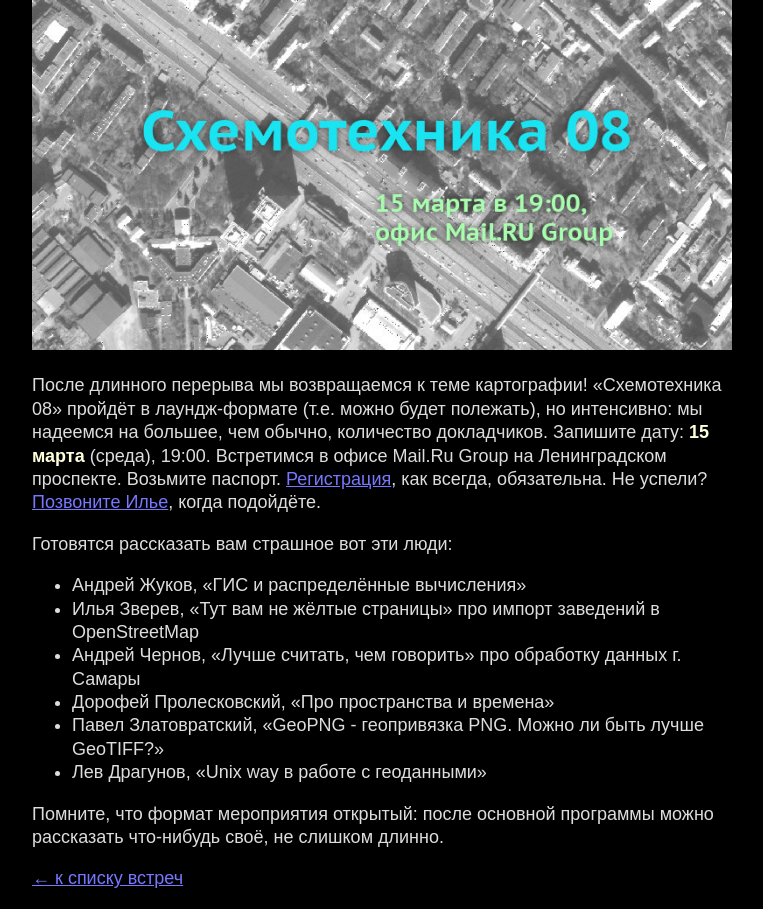
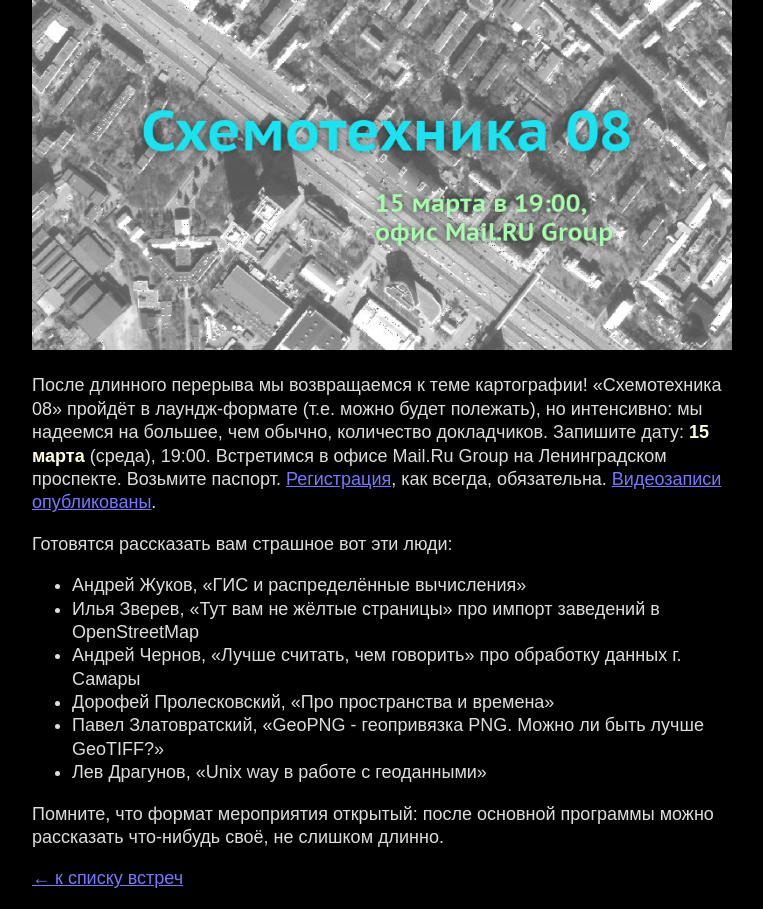
Before and after one commit to Zverik/schemotechnika, a Jekyll site: the page built from _posts/2017-03-10-schemo08.md, in a window 1280 px wide. Shown: the whole page, without its empty margins (258-1021 px from the left). Built offline with Jekyll 4.4.1, drawn with Linux system fonts in a browser that asks for light colours.

Commit message:
Youtube link for Cx08

```diff
--- a/_posts/2017-03-10-schemo08.md
+++ b/_posts/2017-03-10-schemo08.md
@@ -3,8 +3,9 @@ layout: post
 title: Схемотехника 08
 evdate: 15 марта 2017
 image: schemo08.jpg
+youtube: PLkvzAel8ISD39_e1_jIhhWnSltFNOdTwZ
 ---
-После длинного перерыва мы возвращаемся к теме картографии! «Схемотехника 08» пройдёт в лаундж-формате (т.е. можно будет полежать), но интенсивно: мы надеемся на большее, чем обычно, количество докладчиков. Запишите дату: **15 марта** (среда), 19:00. Встретимся в офисе Mail.Ru Group на Ленинградском проспекте. Возьмите паспорт. [Регистрация](https://corp.mail.ru/ru/press/events/325/), как всегда, обязательна. Не успели? [Позвоните Илье](tel:+79251293457), когда подойдёте.
+После длинного перерыва мы возвращаемся к теме картографии! «Схемотехника 08» пройдёт в лаундж-формате (т.е. можно будет полежать), но интенсивно: мы надеемся на большее, чем обычно, количество докладчиков. Запишите дату: **15 марта** (среда), 19:00. Встретимся в офисе Mail.Ru Group на Ленинградском проспекте. Возьмите паспорт. [Регистрация](https://corp.mail.ru/ru/press/events/325/), как всегда, обязательна. [Видеозаписи опубликованы](https://www.youtube.com/playlist?list=PLkvzAel8ISD39_e1_jIhhWnSltFNOdTwZ).
 
 Готовятся рассказать вам страшное вот эти люди:
 
```
